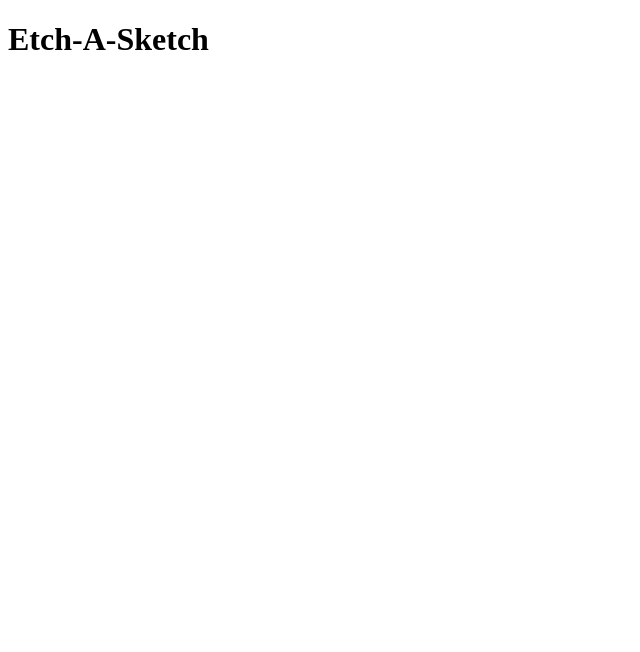
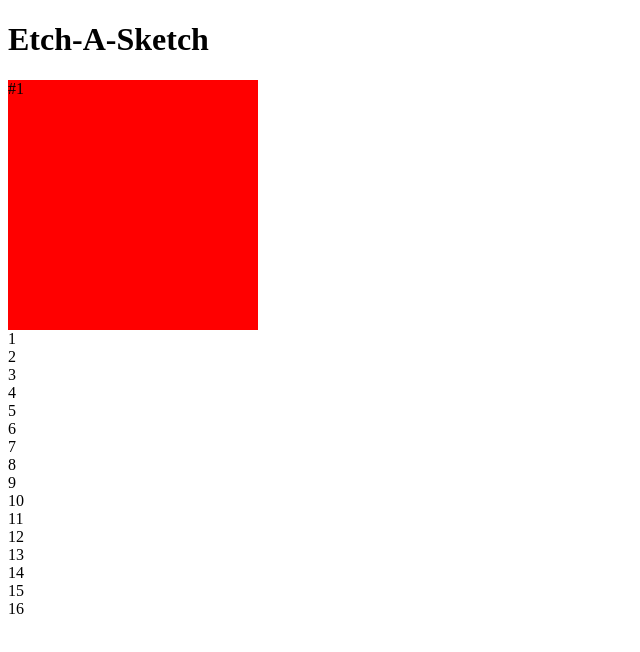
Before and after one commit to Prodigy3211/etch-a-sketch, a plain HTML site: page index.html in a window 1280 px wide. Shown: the whole page, without its empty margins (0-640 px from the left). Drawn offline with Linux system fonts and the light colour scheme.

Commit message:
Add divs to the main.js file
Now divs are created through javascript. These divs will be styled
so that each one becomes it's own square.

```diff
--- a/index.html
+++ b/index.html
@@ -7,5 +7,10 @@
 </head>
 <body>
     <h1>Etch-A-Sketch</h1>
+   <span></span> <div id="griddy">
+
+   </div>
+
+    <script src="main.js"></script>
 </body>
 </html>
--- a/main.js
+++ b/main.js
@@ -0,0 +1,32 @@
+//Create div HTML element
+let div1 = document.createElement('div');
+div1.id = "div1";
+div1.className = "div1Class";
+div1.style = "background-color: red;";
+div1.style.width ="250px";
+div1.style.height ="250px";
+
+//get the div that will contain the full etch a sketch
+let griddy = document.getElementById("griddy");
+div1.textContent = "#1";
+griddy.appendChild(div1);
+
+console.log(griddy.innerHTML);
+
+function divCreater(){
+   let divvy = [1,2,3,4,5,6,7,8,9,10,11,12,13,14,15,16];
+    for (i=0; i < divvy.length; i++ ){
+        let div = document.createElement('div');
+        div.setAttribute('id',divvy[i]);
+        div.textContent = divvy[i];
+        document.body.appendChild(div);
+    }
+}
+
+
+console.log(divCreater());
+
+
+
+// divCreater.textContent = "I did it!";
+// griddy.appendChild(divCreater);
```
